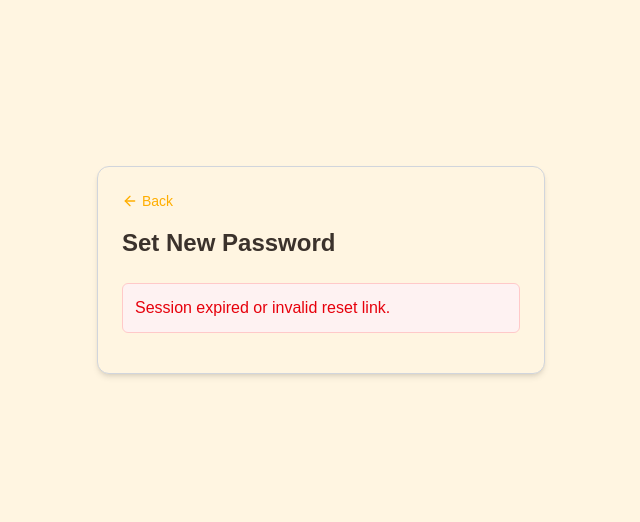
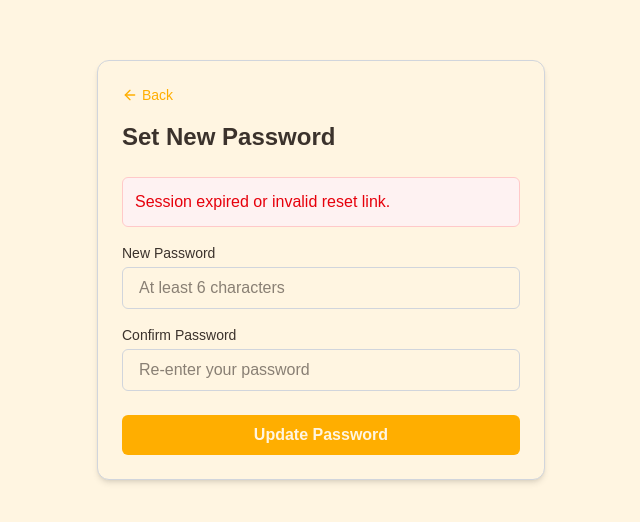
Before and after one commit to gananta65/rental-motor, a Next.js app: page /auth/reset-password in a window 1280 px wide. Shown: the part 130-652 px from the top of the page, without its empty margins (319-959 px from the left). Built offline with nearby package versions, Linux system fonts and the light colour scheme; no server answers.

Commit message:
fix wrong update password validation

```diff
--- a/src/app/auth/reset-password/page.tsx
+++ b/src/app/auth/reset-password/page.tsx
@@ -15,17 +15,16 @@ export default function ResetPasswordPage() {
   const [checkingSession, setCheckingSession] = useState(true);
 
   useEffect(() => {
-    // Tunggu sampai Supabase handle token dari URL hash
+    // Handle token yang dikirim via URL oleh Supabase
     const { data: listener } = supabaseClient.auth.onAuthStateChange(
       async (event, session) => {
         if (event === "PASSWORD_RECOVERY" && session) {
-          // Session valid
           setCheckingSession(false);
         }
       }
     );
 
-    // Atasi kasus jika user sudah login sebelumnya
+    // Cek apakah user sudah login
     supabaseClient.auth.getUser().then(({ data, error }) => {
       if (!data.user || error) {
         setErrorMsg("Session expired or invalid reset link.");
@@ -85,10 +84,6 @@ export default function ResetPasswordPage() {
           <div className="flex justify-center">
             <Loader2 className="animate-spin h-5 w-5 text-[var(--accent)]" />
           </div>
-        ) : errorMsg ? (
-          <div className="p-3 mb-4 rounded-md bg-red-50 border border-red-200 text-red-600">
-            {errorMsg}
-          </div>
         ) : successMsg ? (
           <div className="p-3 mb-4 rounded-md bg-green-50 text-green-600 border border-green-200 flex items-start gap-3">
             <CheckCircle className="w-5 h-5 mt-0.5 flex-shrink-0" />
@@ -98,6 +93,13 @@ export default function ResetPasswordPage() {
             </div>
           </div>
         ) : (
+          <>
+            {errorMsg && (
+              <div className="p-3 mb-4 rounded-md bg-red-50 border border-red-200 text-red-600">
+                {errorMsg}
+              </div>
+            )}
+
             <form onSubmit={handleSubmit}>
               <div className="mb-4">
                 <label className="block text-sm font-medium mb-1">
@@ -144,6 +146,7 @@ export default function ResetPasswordPage() {
                 )}
               </button>
             </form>
+          </>
         )}
       </div>
     </div>
```
Lines whose indentation alone changed are shown as unchanged.
